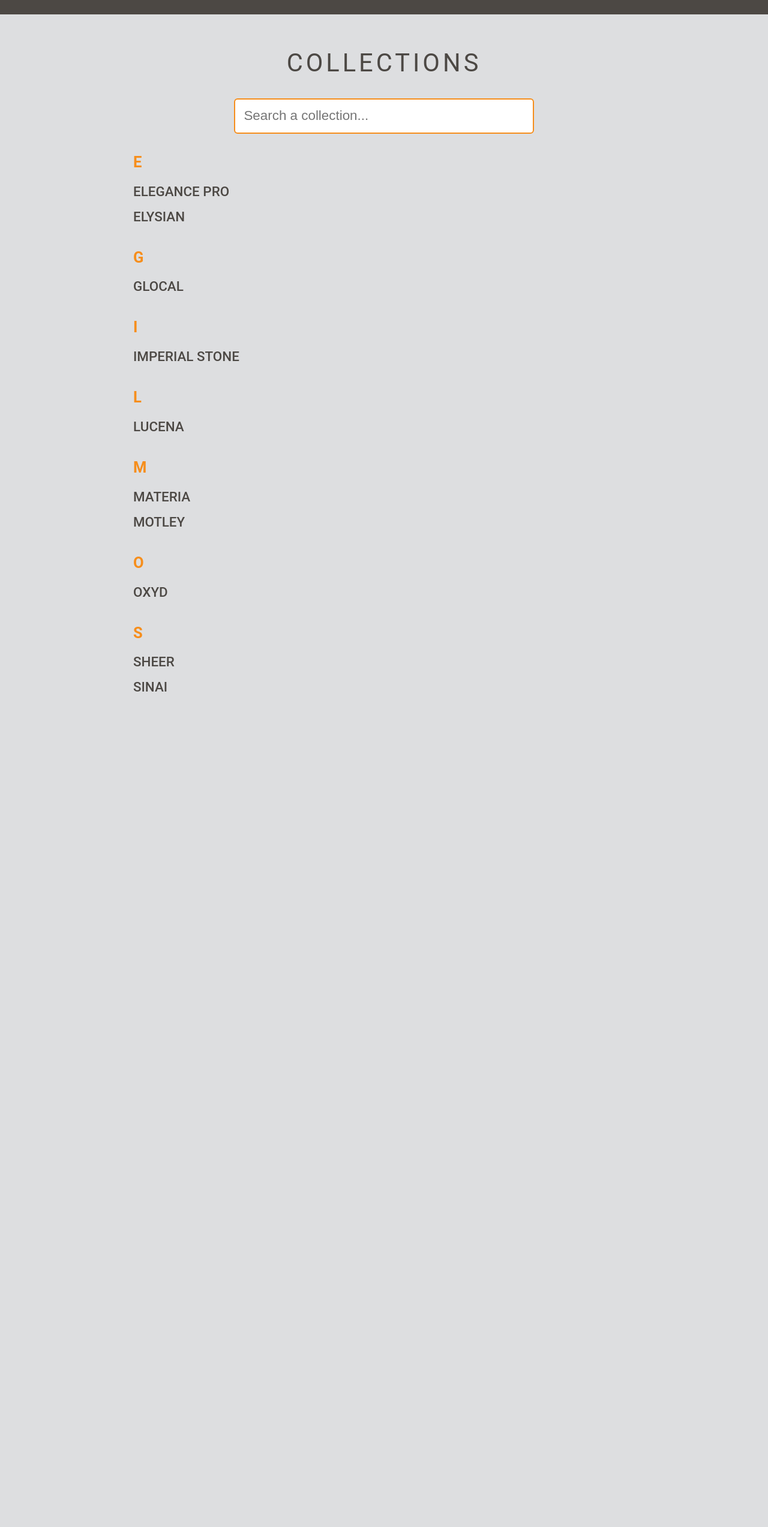
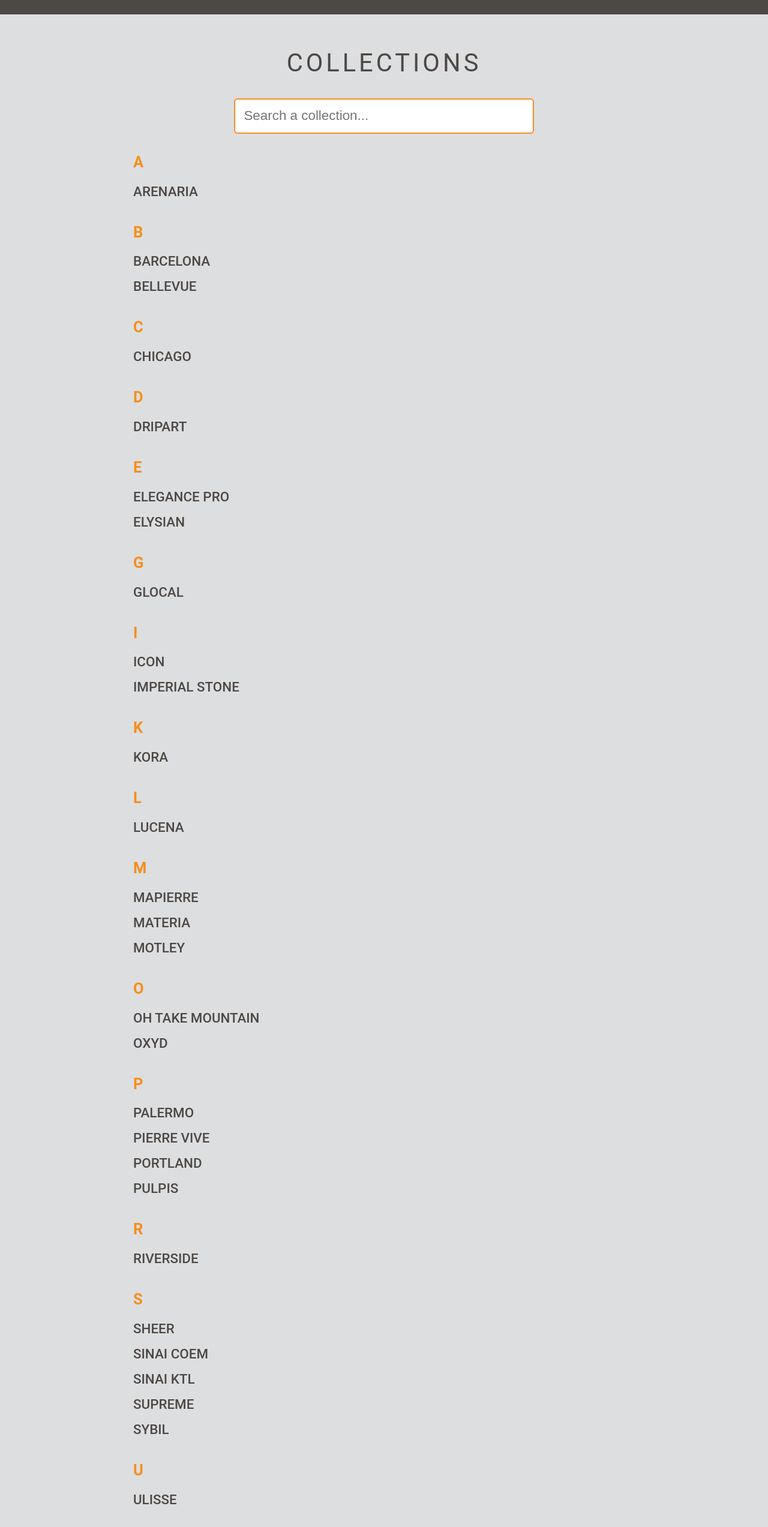
Before and after one commit to annaMontoliu/italgres-buscador-react-vite, a React (Vite) app: page / in a window 1280 px wide. Shown: the part 70-2616 px from the top of the page at 60% size. Before the commit the page ends 1268 px from the top, so only its background shows below. Built offline with nearby package versions, Linux system fonts and the light colour scheme.

Commit message:
reconstruido indice de colecciones por orden alfabetico

```diff
--- a/src/IndexPage.jsx
+++ b/src/IndexPage.jsx
@@ -2,7 +2,24 @@
 import { useState } from "react";
 import { Header } from "./components/Header";
 
-const COLLECTION_GROUPS = [
+
+  const COLLECTION_GROUPS = [
+  {
+    letter: "A",
+    items: [{ name: "ARENARIA" }],
+  },
+  {
+    letter: "B",
+    items: [{ name: "BARCELONA" }, { name: "BELLEVUE" }],
+  },
+  {
+    letter: "C",
+    items: [{ name: "CHICAGO" }],
+  },
+  {
+    letter: "D",
+    items: [{ name: "DRIPART" }],
+  },
   {
     letter: "E",
     items: [{ name: "ELEGANCE PRO" }, { name: "ELYSIAN" }],
@@ -13,7 +30,11 @@ const COLLECTION_GROUPS = [
   },
   {
     letter: "I",
-    items: [{ name: "IMPERIAL STONE" }],
+    items: [{ name: "ICON" }, { name: "IMPERIAL STONE" }],
+  },
+  {
+    letter: "K",
+    items: [{ name: "KORA" }],
   },
   {
     letter: "L",
@@ -21,17 +42,41 @@ const COLLECTION_GROUPS = [
   },
   {
     letter: "M",
-    items: [{ name: "MATERIA" }, { name: "MOTLEY" }],
+    items: [{ name: "MAPIERRE" }, { name: "MATERIA" }, { name: "MOTLEY" }],
   },
   {
     letter: "O",
-    items: [{ name: "OXYD" }], // ✅ NUEVA COLECCIÓN AÑADIDA AQUÍ
+    items: [{ name: "OH TAKE MOUNTAIN" }, { name: "OXYD" }],
+  },
+  {
+    letter: "P",
+    items: [
+      { name: "PALERMO" },
+      { name: "PIERRE VIVE" },
+      { name: "PORTLAND" },
+      { name: "PULPIS" },
+    ],
+  },
+  {
+    letter: "R",
+    items: [{ name: "RIVERSIDE" }],
   },
   {
     letter: "S",
-    items: [{ name: "SHEER" }, { name: "SINAI" }],
+    items: [
+      { name: "SHEER" },
+      { name: "SINAI COEM" },
+      { name: "SINAI KTL" },
+      { name: "SUPREME" },
+      { name: "SYBIL" },
+    ],
+  },
+  {
+    letter: "U",
+    items: [{ name: "ULISSE" }],
   },
 ];
+
 
 export function IndexPage({ onOpenCollection }) {
   const [search, setSearch] = useState("");
```
